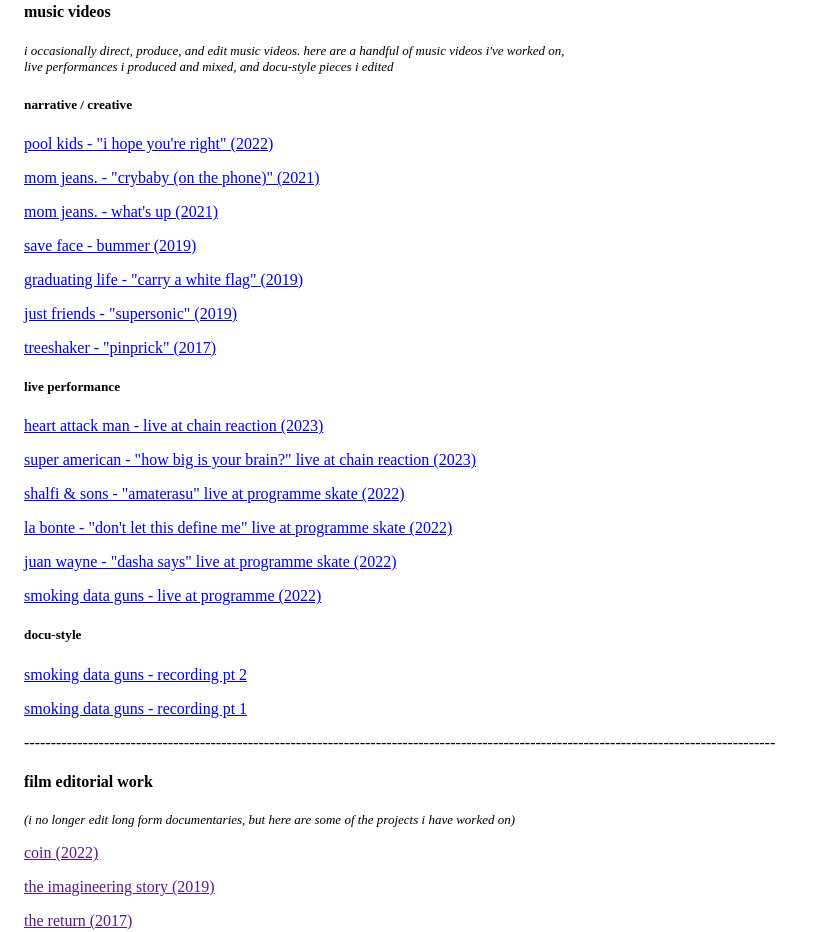
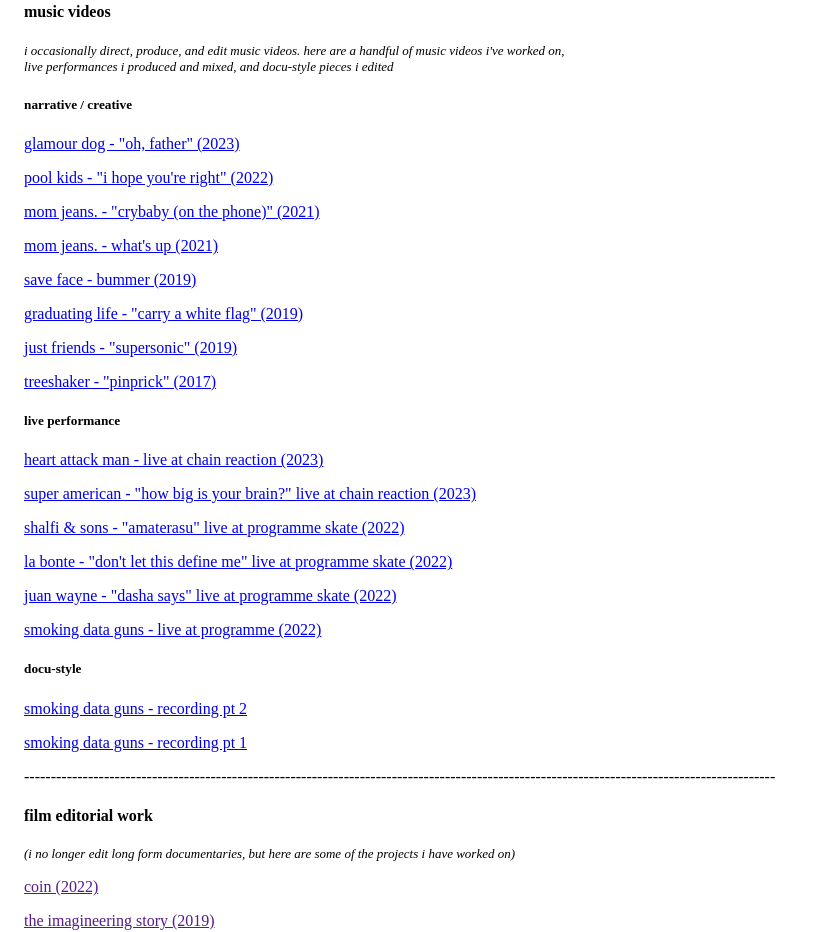
Before and after one commit to zachmx/personalsite, a plain HTML site: page index.html in a window 1280 px wide. Shown: the part 1399-2331 px from the top of the page, without its empty margins (0-815 px from the left). Drawn offline with Linux system fonts and the light colour scheme.

Commit message:
update 3

```diff
--- a/index.html
+++ b/index.html
@@ -68,6 +68,7 @@
     <p id="note">i occasionally direct, produce, and edit music videos. here are a handful of music videos i've worked on, <br>live performances i produced and mixed, and docu-style pieces i edited </p>
 
     <h5>narrative / creative</h5>
+    <p><a href="https://www.youtube.com/watch?v=t5y4zrCdWbM">glamour dog - "oh, father" (2023)</a></p>
     <p><a href="https://www.youtube.com/watch?v=2Ky9eXEjlhY">pool kids - "i hope you're right" (2022)</a></p>
     <p><a href="https://www.youtube.com/watch?v=slrSkLX2s_U">mom jeans. - "crybaby (on the phone)" (2021)</a></p>
     <p><a href="https://www.youtube.com/watch?v=6c5xITzAhjw">mom jeans. - what's up (2021)</a></p>
@@ -82,7 +83,6 @@
     <p><a href="https://www.youtube.com/watch?v=vQMz3Q_Yt_w">shalfi & sons - "amaterasu" live at programme skate (2022)</a></p>
     <p><a href="https://www.youtube.com/watch?v=V5Rkxuug9tI">la bonte - "don't let this define me" live at programme skate (2022)</a></p>
     <p><a href="https://www.youtube.com/watch?v=XRFE-cyppaM">juan wayne - "dasha says" live at programme skate (2022)</a></p>
-
     <p><a href="https://www.youtube.com/watch?v=Dufx-FmFkQE">smoking data guns - live at programme (2022)</a></p>
 
     <h5>docu-style</h5>
```
